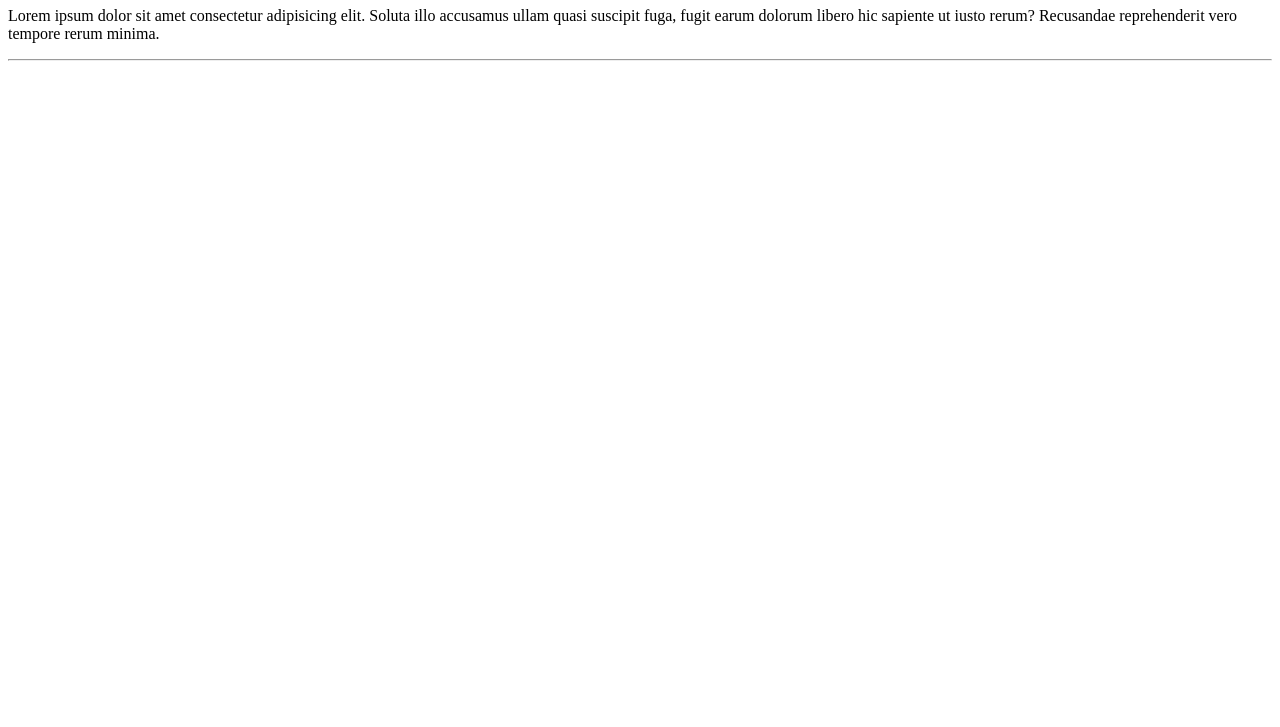
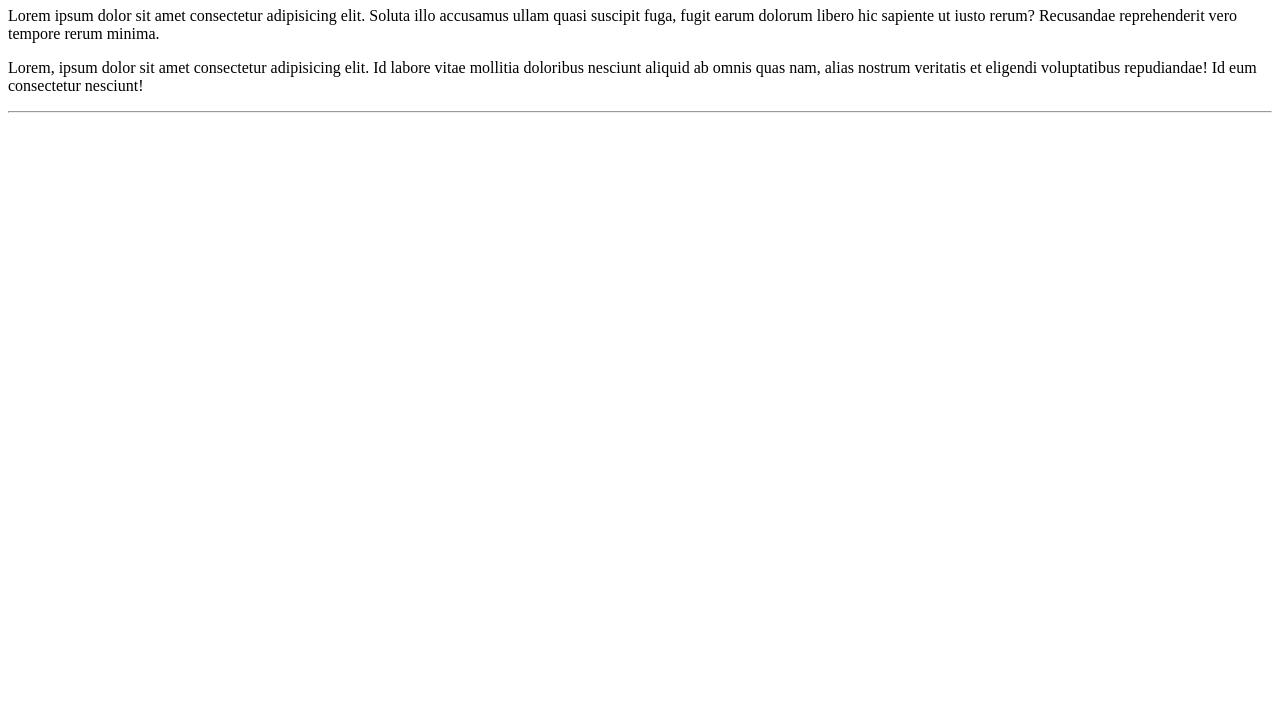
Before and after one commit to maateusbrito/Ola-Mundo, a plain HTML site: page site-exemplo/index.html in a window 1280 px wide. Shown: the part 73-800 px from the top of the page. Drawn offline with Linux system fonts and the light colour scheme.

Commit message:
Adicionei um paragrafo

```diff
--- a/site-exemplo/index.html
+++ b/site-exemplo/index.html
@@ -8,6 +8,7 @@
 <body>
     <h1>Olá, Mundo</h1>
     <p>Lorem ipsum dolor sit amet consectetur adipisicing elit. Soluta illo accusamus ullam quasi suscipit fuga, fugit earum dolorum libero hic sapiente ut iusto rerum? Recusandae reprehenderit vero tempore rerum minima.</p>
+    <p>Lorem, ipsum dolor sit amet consectetur adipisicing elit. Id labore vitae mollitia doloribus nesciunt aliquid ab omnis quas nam, alias nostrum veritatis et eligendi voluptatibus repudiandae! Id eum consectetur nesciunt!</p>
     <hr>
 </body>
 </html>
```
